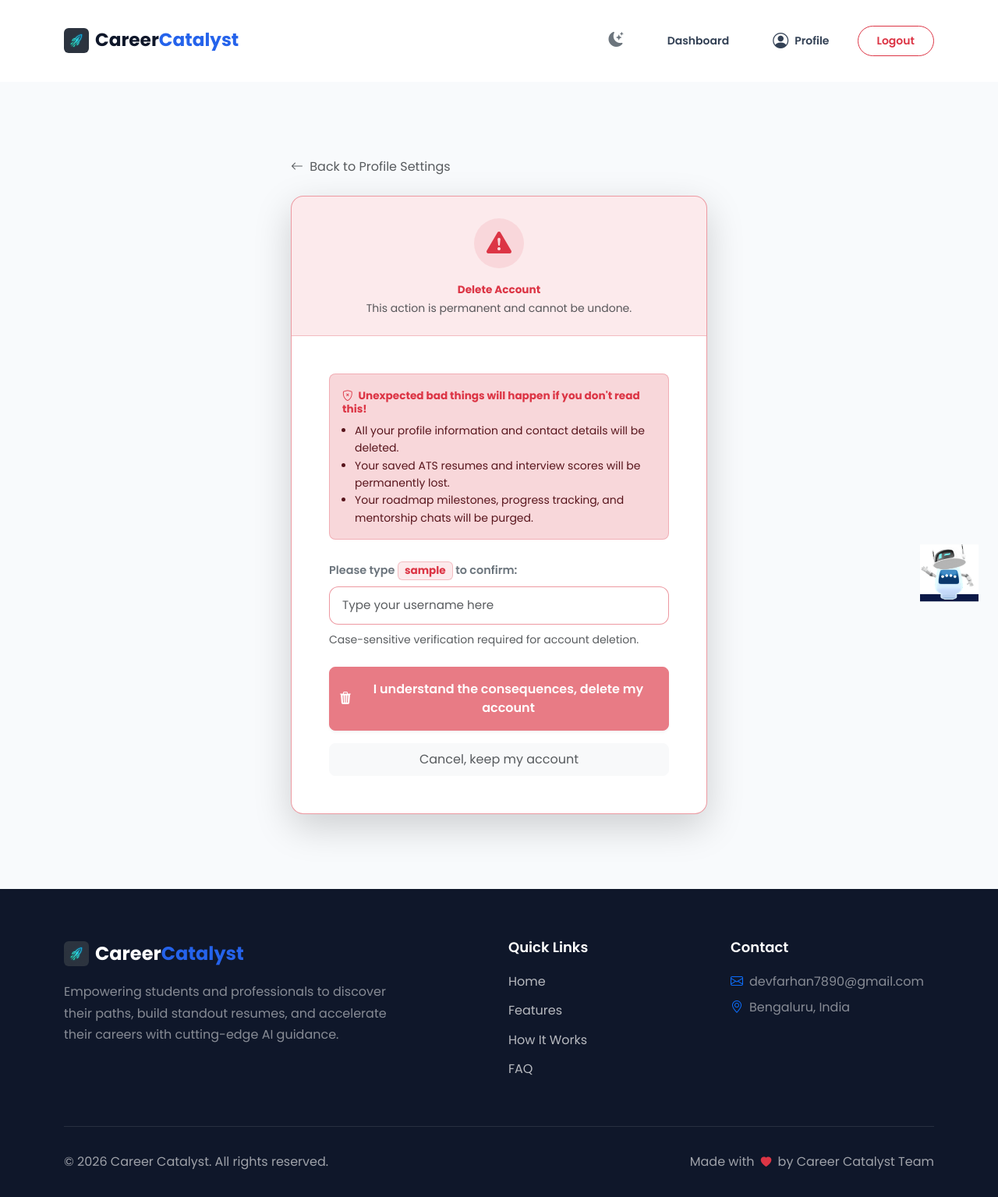
After one commit to Syedfarhan078/Career-Catalyst-Django, a Django app: page /accounts/delete-account/ in a window 1280 px wide. The commit adds this page. Shown: the whole page at 78% size. Run offline with Django 5.2, Linux system fonts and the light colour scheme; the visitor is signed in with stand-in values (Sample User, id 1); some libraries are stand-ins or nearby versions.

Commit message:
feat: add github-style interactive account deletion with username confirmation

```diff
--- a/apps/accounts/urls.py
+++ b/apps/accounts/urls.py
@@ -8,6 +8,7 @@ urlpatterns = [
     path('login/', views.login_view, name='login'),
     path('logout/', views.logout_view, name='logout'),
     path('profile/', views.profile_view, name='profile'),
+    path('delete-account/', views.delete_account_view, name='delete_account'),
     path('verify-otp/', views.verify_otp_view, name='verify_otp'),
     path('resend-otp/', views.resend_otp_view, name='resend_otp'),
 
--- a/apps/accounts/views.py
+++ b/apps/accounts/views.py
@@ -107,6 +107,21 @@ def profile_view(request):
         form = UserProfileForm(instance=request.user)
     return render(request, 'accounts/profile.html', {'form': form})
 
+@login_required
+def delete_account_view(request):
+    if request.method == 'POST':
+        confirm_username = request.POST.get('confirm_username', '').strip()
+        if confirm_username == request.user.username:
+            user = request.user
+            logout(request)
+            user.delete()
+            messages.success(request, "Your account has been permanently deleted. We're sorry to see you go!")
+            return redirect('home')
+        else:
+            messages.error(request, "The entered username does not match. Account deletion has been cancelled.")
+            return redirect('delete_account')
+    return render(request, 'accounts/delete_account.html')
+
 class CustomPasswordResetView(SuccessMessageMixin, auth_views.PasswordResetView):
     template_name = 'accounts/forgot_password.html'
     email_template_name = 'accounts/password_reset_email.html'
--- a/config/settings.py
+++ b/config/settings.py
@@ -154,7 +154,7 @@ STORAGES = {
         "BACKEND": "django.core.files.storage.FileSystemStorage",
     },
     "staticfiles": {
-        "BACKEND": "whitenoise.storage.CompressedManifestStaticFilesStorage",
+        "BACKEND": "whitenoise.storage.CompressedStaticFilesStorage",
     },
 }
 
--- /dev/null
+++ b/templates/accounts/delete_account.html
@@ -0,0 +1,100 @@
+{% extends 'base.html' %}
+
+{% block title %}Delete Account | Career Catalyst{% endblock %}
+
+{% block content %}
+<div class="container py-5">
+    <div class="row justify-content-center">
+        <div class="col-lg-6 col-md-8">
+            <!-- Breadcrumb / Back Link -->
+            <div class="mb-4">
+                <a href="{% url 'profile_edit' %}" class="text-decoration-none text-muted">
+                    <i class="bi bi-arrow-left me-1"></i> Back to Profile Settings
+                </a>
+            </div>
+
+            <!-- Danger Zone Card -->
+            <div class="card border-danger border-opacity-50 shadow-lg rounded-4 overflow-hidden">
+                <!-- Header Banner -->
+                <div class="card-header bg-danger bg-opacity-10 border-bottom border-danger border-opacity-25 p-4 text-center">
+                    <div class="d-inline-flex align-items-center justify-content-center bg-danger bg-opacity-10 text-danger rounded-circle mb-3" style="width: 64px; height: 64px;">
+                        <i class="bi bi-exclamation-triangle-fill fs-2"></i>
+                    </div>
+                    <h2 class="fw-bold text-danger mb-1">Delete Account</h2>
+                    <p class="text-muted small mb-0">This action is permanent and cannot be undone.</p>
+                </div>
+
+                <div class="card-body p-4 p-md-5">
+                    <!-- Warning Details -->
+                    <div class="alert alert-danger border-danger border-opacity-25 rounded-3 mb-4 small" role="alert">
+                        <h6 class="fw-bold text-danger mb-2"><i class="bi bi-shield-x me-1"></i> Unexpected bad things will happen if you don't read this!</h6>
+                        <ul class="mb-0 ps-3">
+                            <li>All your profile information and contact details will be deleted.</li>
+                            <li>Your saved ATS resumes and interview scores will be permanently lost.</li>
+                            <li>Your roadmap milestones, progress tracking, and mentorship chats will be purged.</li>
+                        </ul>
+                    </div>
+
+                    <form method="POST" id="deleteAccountForm">
+                        {% csrf_token %}
+
+                        <div class="mb-4">
+                            <label for="confirm_username" class="form-label fw-semibold text-secondary">
+                                Please type <span class="badge bg-danger bg-opacity-10 text-danger border border-danger border-opacity-25 px-2 py-1 user-select-all">{{ user.username }}</span> to confirm:
+                            </label>
+                            <input
+                                type="text"
+                                class="form-control form-control-lg border-danger border-opacity-50"
+                                id="confirm_username"
+                                name="confirm_username"
+                                placeholder="Type your username here"
+                                autocomplete="off"
+                                required
+                            >
+                            <div class="form-text text-muted small mt-2">
+                                Case-sensitive verification required for account deletion.
+                            </div>
+                        </div>
+
+                        <!-- Action Buttons -->
+                        <div class="d-grid gap-2">
+                            <button
+                                type="submit"
+                                class="btn btn-danger py-3 fw-semibold rounded-3 shadow-sm d-flex align-items-center justify-content-center gap-2"
+                                id="deleteSubmitBtn"
+                                disabled
+                            >
+                                <i class="bi bi-trash3-fill"></i>
+                                I understand the consequences, delete my account
+                            </button>
+                            <a href="{% url 'profile_edit' %}" class="btn btn-light py-2 text-muted mt-2 rounded-3">
+                                Cancel, keep my account
+                            </a>
+                        </div>
+                    </form>
+                </div>
+            </div>
+        </div>
+    </div>
+</div>
+
+<script>
+document.addEventListener('DOMContentLoaded', () => {
+    const expectedUsername = "{{ user.username|escapejs }}";
+    const input = document.getElementById('confirm_username');
+    const deleteBtn = document.getElementById('deleteSubmitBtn');
+
+    if (input && deleteBtn) {
+        input.addEventListener('input', () => {
+            if (input.value.trim() === expectedUsername) {
+                deleteBtn.removeAttribute('disabled');
+                deleteBtn.classList.remove('opacity-50');
+            } else {
+                deleteBtn.setAttribute('disabled', 'true');
+                deleteBtn.classList.add('opacity-50');
+            }
+        });
+    }
+});
+</script>
+{% endblock %}
```
Also changed, not shown: apps/accounts/tests.py (+33 -1 lines), templates/profiles/edit_profile.html (+15 -0 lines).
